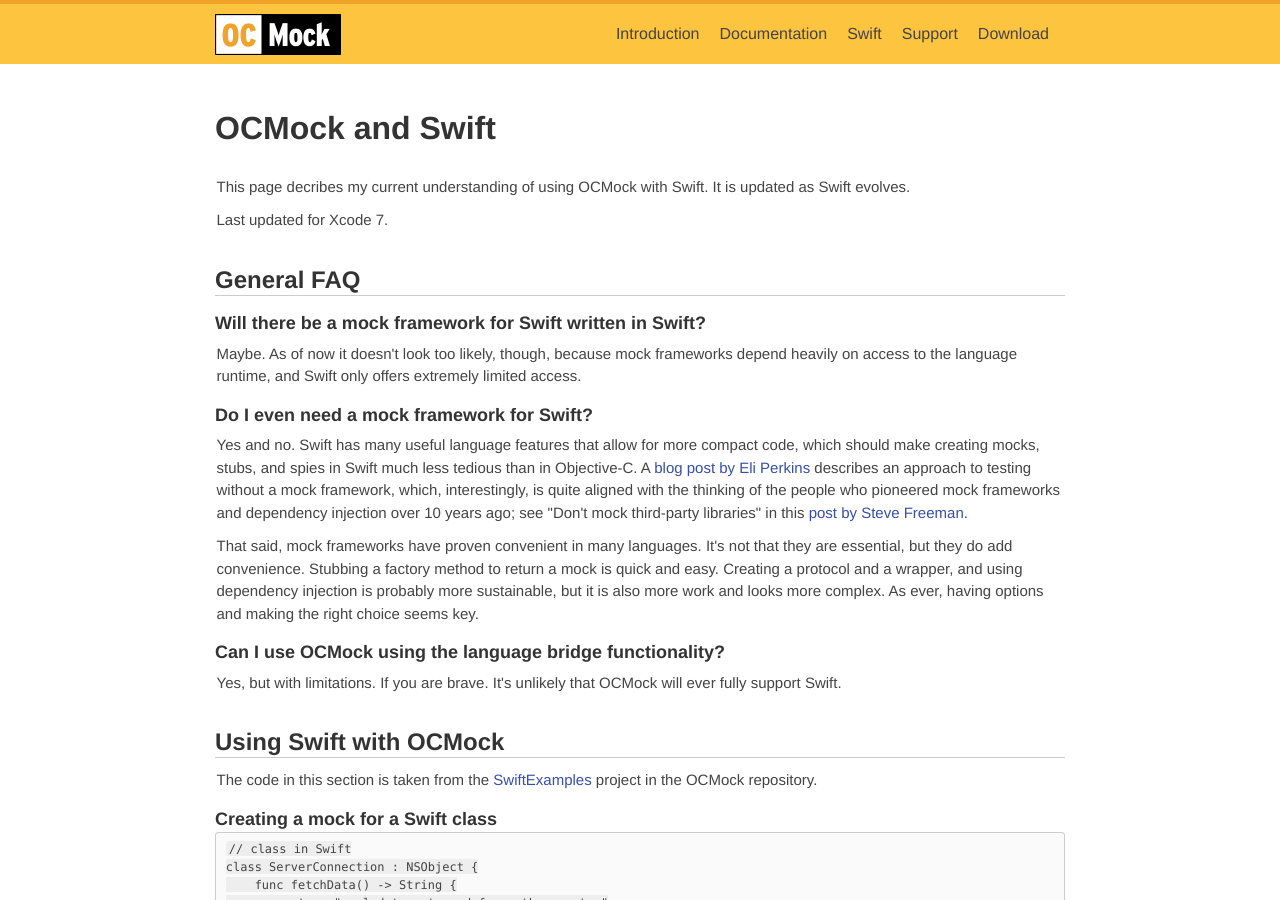
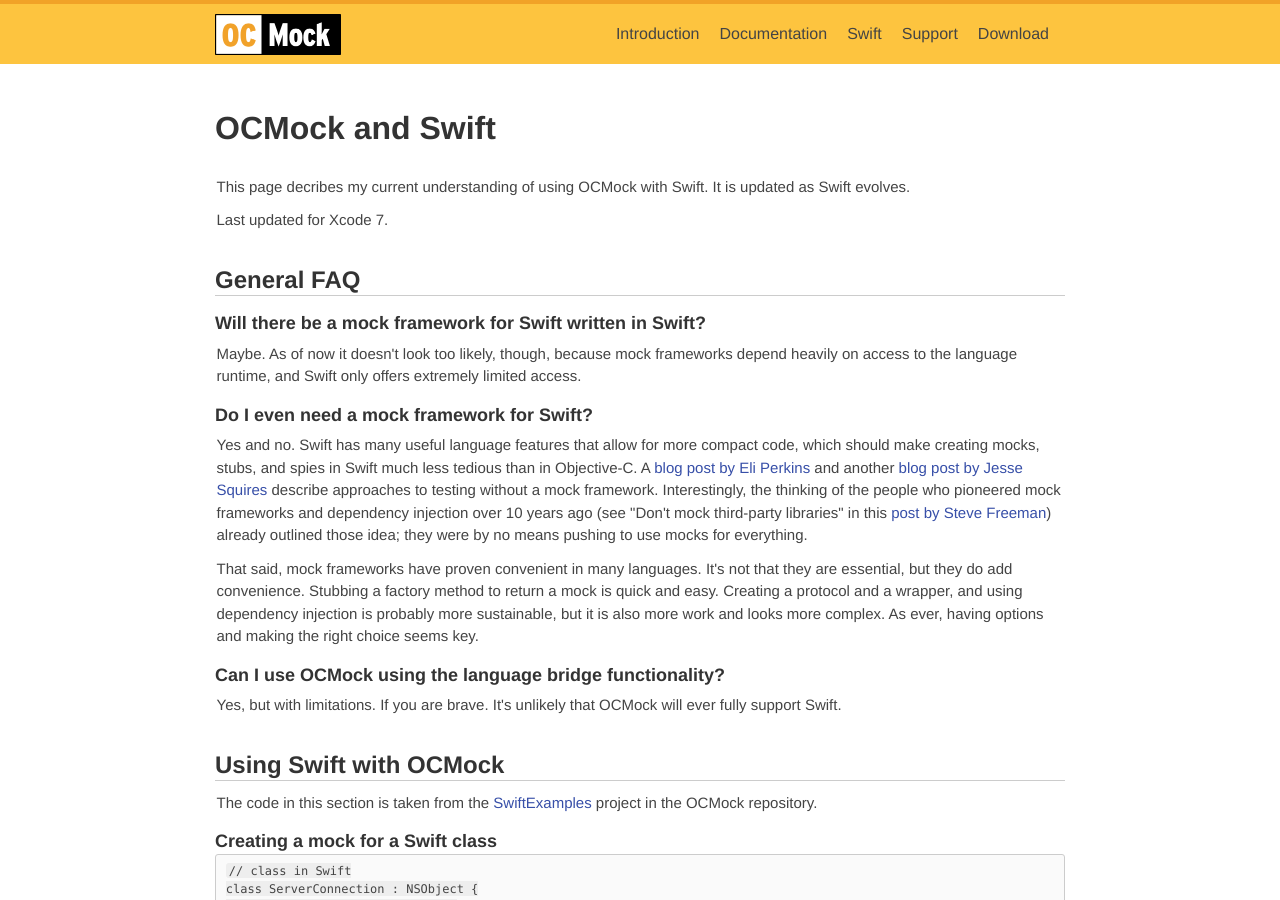
Before and after one commit to erikdoe/ocmock, a Jekyll site: the page built from swift.html, in a window 1280 px wide and 900 px high. Built offline with Jekyll 4.4.1, drawn with Linux system fonts in a browser that asks for light colours; comment, search, counter and statistics services are not loaded.

Commit message:
Added post by Jesse Squires.

```diff
--- a/swift.html
+++ b/swift.html
@@ -24,7 +24,7 @@ comments: true
 
 <h3>Do I even need a mock framework for Swift?</h3>
 
-<p>Yes and no. Swift has many useful language features that allow for more compact code, which should make creating mocks, stubs, and spies in Swift much less tedious than in Objective-C. A <a href="http://blog.eliperkins.me/mocks-in-swift-via-protocols">blog post by Eli Perkins</a> describes an approach to testing without a mock framework, which, interestingly, is quite aligned with the thinking of the people who pioneered mock frameworks and dependency injection over 10 years ago; see "Don't mock third-party libraries" in this <a href="http://www.mockobjects.com/2007/04/test-smell-everything-is-mocked.html">post by Steve Freeman</a>.
+<p>Yes and no. Swift has many useful language features that allow for more compact code, which should make creating mocks, stubs, and spies in Swift much less tedious than in Objective-C. A <a href="http://blog.eliperkins.me/mocks-in-swift-via-protocols">blog post by Eli Perkins</a> and another <a href="http://www.jessesquires.com/testing-without-ocmock/">blog post by Jesse Squires</a> describe approaches to testing without a mock framework. Interestingly, the thinking of the people who pioneered mock frameworks and dependency injection over 10 years ago (see "Don't mock third-party libraries" in this <a href="http://www.mockobjects.com/2007/04/test-smell-everything-is-mocked.html">post by Steve Freeman</a>) already outlined those idea; they were by no means pushing to use mocks for everything.
 
 <p>	That said, mock frameworks have proven convenient in many languages. It's not that they are essential, but they do add convenience. Stubbing a factory method to return a mock is quick and easy. Creating a protocol and a wrapper, and using dependency injection is probably more sustainable, but it is also more work and looks more complex. As ever, having options and making the right choice seems key.
 
```
